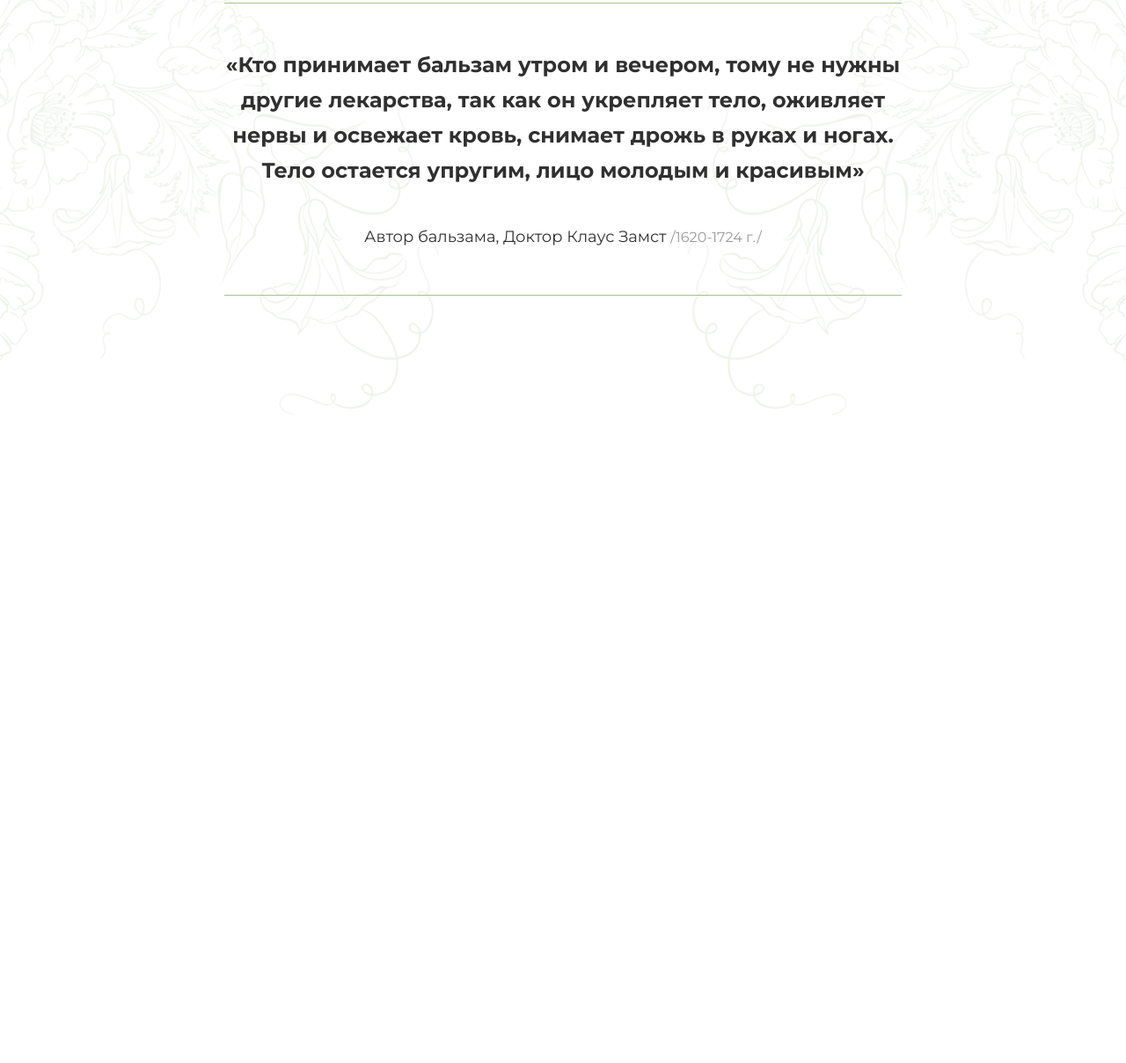
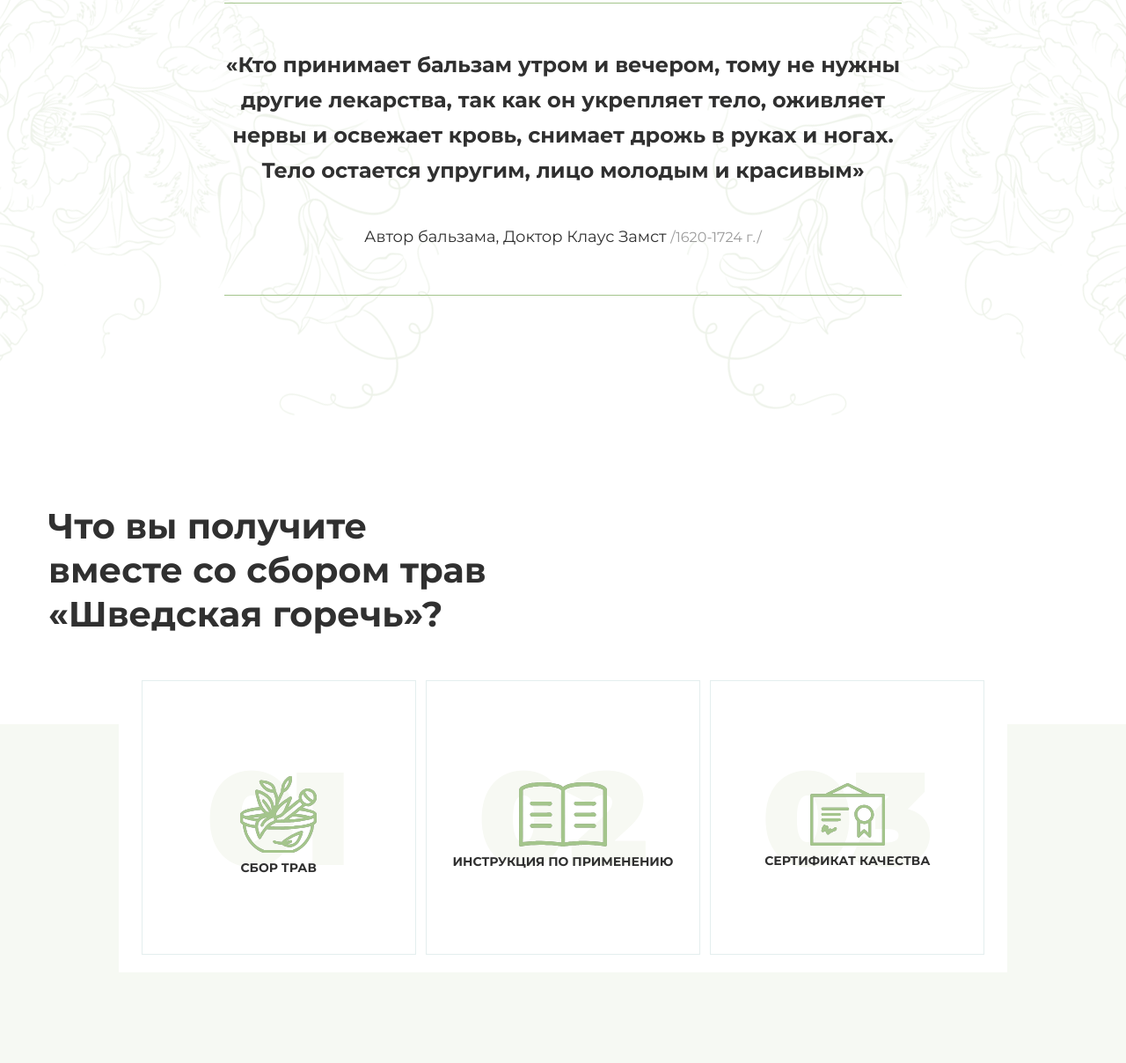
Before and after one commit to Lerik13/swedish_bitterness, a plain HTML site: page index.html in a window 1280 px wide. Shown: the part 4309-5517 px from the top of the page at 88% size. Before the commit the page ends 4782 px from the top, so only its background shows below. Drawn offline with nearby package versions, Linux system fonts and the light colour scheme.

Commit message:
5 block - Items - 3 elements

```diff
--- a/css/style.css
+++ b/css/style.css
@@ -602,3 +602,58 @@ body{
   font-size: 16px;
   color: #9a9a9a;
 }
+
+.items__title{
+  padding: 100px 0;
+  max-width: 525px;
+  font-size: 40px;
+  font-weight: 700;
+  line-height: 50px;
+}
+.items__wrapper{
+  background-color: #f6f9f3;
+  min-height: 385px;
+}
+.items__inner{
+  display: flex;
+  justify-content: space-around;
+  padding: 20px;
+  background-color: #fff;
+  max-width: 1010px;
+  margin: 0 auto;
+  position: relative;
+  top: -70px;
+}
+.item{
+  width: 312px;
+  min-height: 312px;
+  border: 1px solid #e4eeee;
+  position: relative;
+  display: flex;
+  justify-content: center;
+  align-items: center;
+}
+.item__number{
+  position: absolute;
+  font-weight: 900;
+  font-size: 150px;
+  line-height: 115px;
+  color: #f7f9f3;
+  top: 50%;
+  left: 50%;
+  transform: translate(-50%, -50%);
+}
+.item__content{
+  position: relative;
+  text-align: center;
+}
+.item__content-img{
+  margin-top: 30px;
+}
+.item__content-title{
+  font-weight: 700;
+  font-size: 14px;
+  line-height: 20px;
+  text-transform: uppercase;
+  padding: 0 10px 10px;
+}
--- a/index.html
+++ b/index.html
@@ -289,6 +289,49 @@
     </div>
   </section><!-- /.quote -->
 
+  <section class="items">
+    <div class="container-fluid">
+      <div class="container">
+        <div class="items__title">
+          Что вы получите
+          вместе со сбором трав
+          «Шведская горечь»?
+        </div>
+      </div>
+      <div class="items__wrapper">
+        <div class="items__inner">
+          <div class="item">
+            <div class="item__number">01</div>
+            <div class="item__content">
+                <img class="item__content-img" src="../images/item-1.svg" alt="">
+                <div class="item__content-title">
+                  сбор трав
+                </div>
+            </div>
+          </div>
+          <div class="item">
+            <div class="item__number">02</div>
+            <div class="item__content">
+                <img class="item__content-img" src="../images/item-2.svg" alt="">
+                <div class="item__content-title">
+                  инструкция по применению
+                </div>
+            </div>
+          </div>
+          <div class="item">
+            <div class="item__number">03</div>
+            <div class="item__content">
+                <img class="item__content-img" src="../images/item-3.svg" alt="">
+                <div class="item__content-title">
+                  сертификат качества
+                </div>
+            </div>
+          </div>
+        </div><!-- /.items__inner -->
+      </div><!-- ./items__wrapper -->
+    </div><!-- /.container-fluid -->
+  </section><!-- /.items -->
+
   <script src="https://ajax.googleapis.com/ajax/libs/jquery/3.4.1/jquery.min.js"></script>
   <script src="js/main.js"></script>
 </body>
```
Also changed, not shown: images/item-1.svg (added), images/item-2.svg (added), images/item-3.svg (added).
